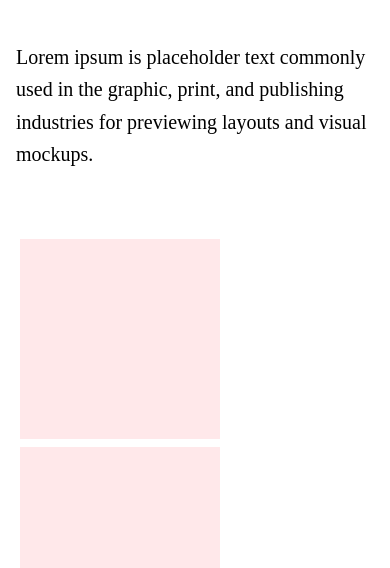
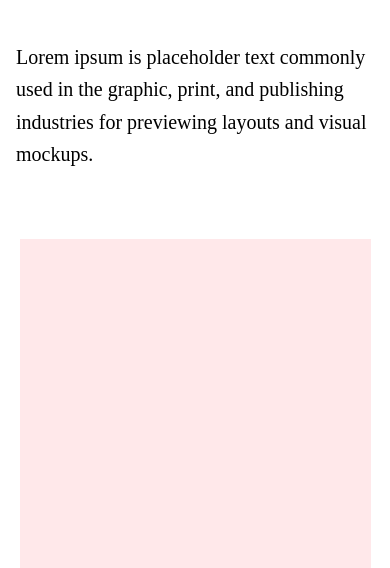
Before and after one commit to scroobius-pip/cocobolo-furniture, a Gatsby site: page /category in a window 390 px wide. Shown: the part 532-1100 px from the top of the page. Built offline with nearby package versions, Linux system fonts and the light colour scheme; Gatsby itself is replaced by a stand-in of ours.

Commit message:
category item grid responsive

```diff
--- a/src/components/CategoryItemGrid/index.module.css
+++ b/src/components/CategoryItemGrid/index.module.css
@@ -0,0 +1,15 @@
+.item {
+    width: 15vw;
+    min-width: 200px;
+    height: 15vw;
+    min-height: 200px;
+    margin: 0.25rem;
+}
+
+@media (max-width:640px) {
+  .item {
+    width:90vw;
+    height: 90vw;
+
+  }
+}
--- a/src/components/CategoryItemGrid/index.tsx
+++ b/src/components/CategoryItemGrid/index.tsx
@@ -1,14 +1,10 @@
 import React from 'react'
+import styles from './index.module.css'
 
-const itemStyles = {
-    width: '15vw',
-    minWidth: 200,
-    height: '15vw',
-    minHeight: 200,
-}
+
 
 const Item = () => {
-    return <div className='bg-pink m-1 cursor-pointer' style={itemStyles}>
+    return <div className={`bg-pink cursor-pointer ${styles.item}`} >
 
     </div>
 }
--- a/src/components/Section/SectionHeading.tsx
+++ b/src/components/Section/SectionHeading.tsx
@@ -1,8 +1,8 @@
 import React from 'react'
 
 export default ({ title }: { title: string }) => {
-    return <div className='relative z-20' id={title.toLowerCase()}>
-        <h1 className="text-5xl font-bold">{title}</h1>
-        <h1 style={{ zIndex: -40 }} className='absolute text-6xl font-bold  bottom-5 left-3 text-pink'>{title}</h1>
+    return <div className='relative z-20 ' id={title.toLowerCase()}>
+        <h1 className="text-5xl font-bold mt-5">{title}</h1>
+        <h1 style={{ zIndex: -40 }} className='absolute  text-6xl font-bold  bottom-5 left-3 text-pink'>{title}</h1>
     </div>
 }
```
